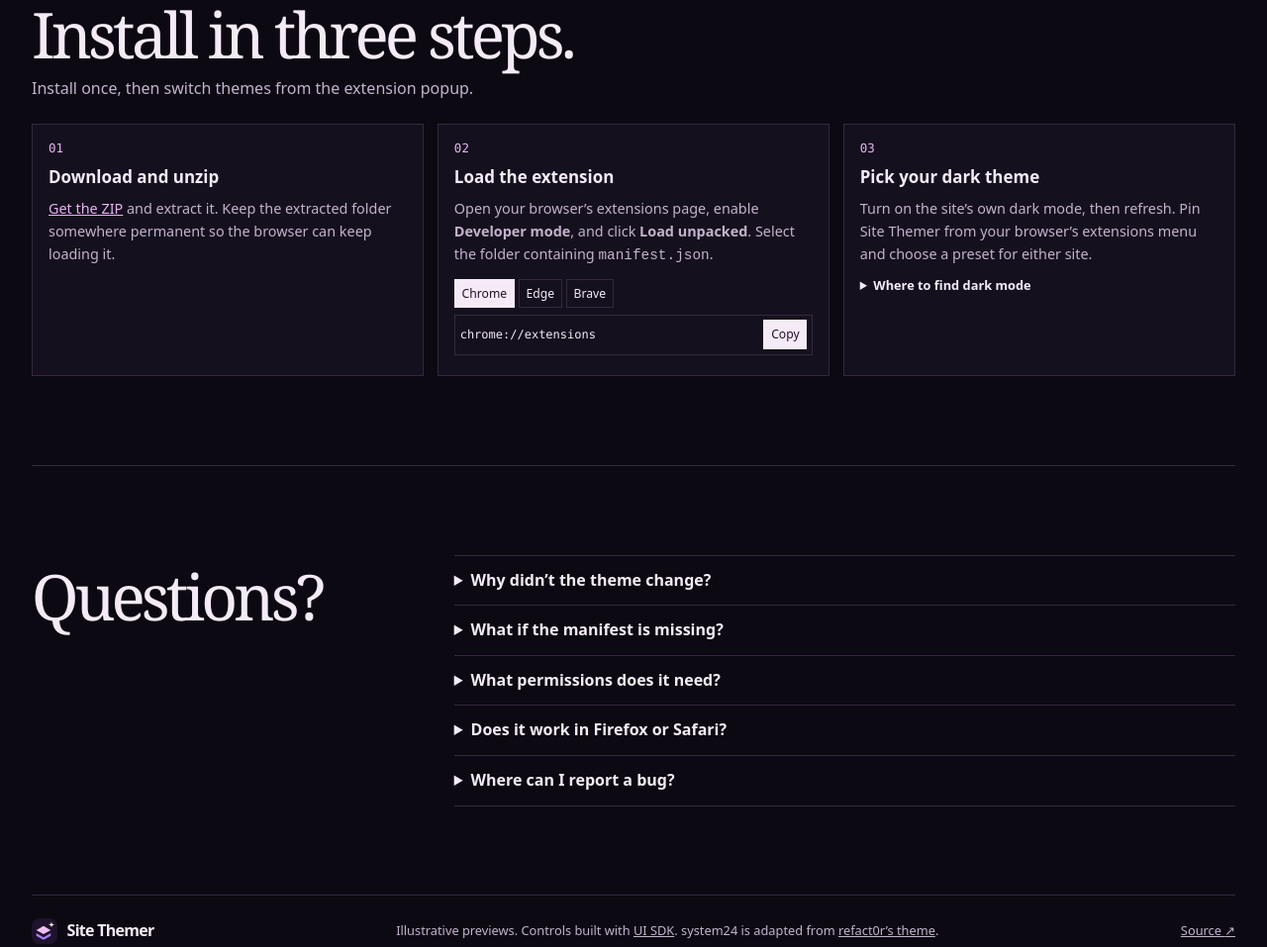
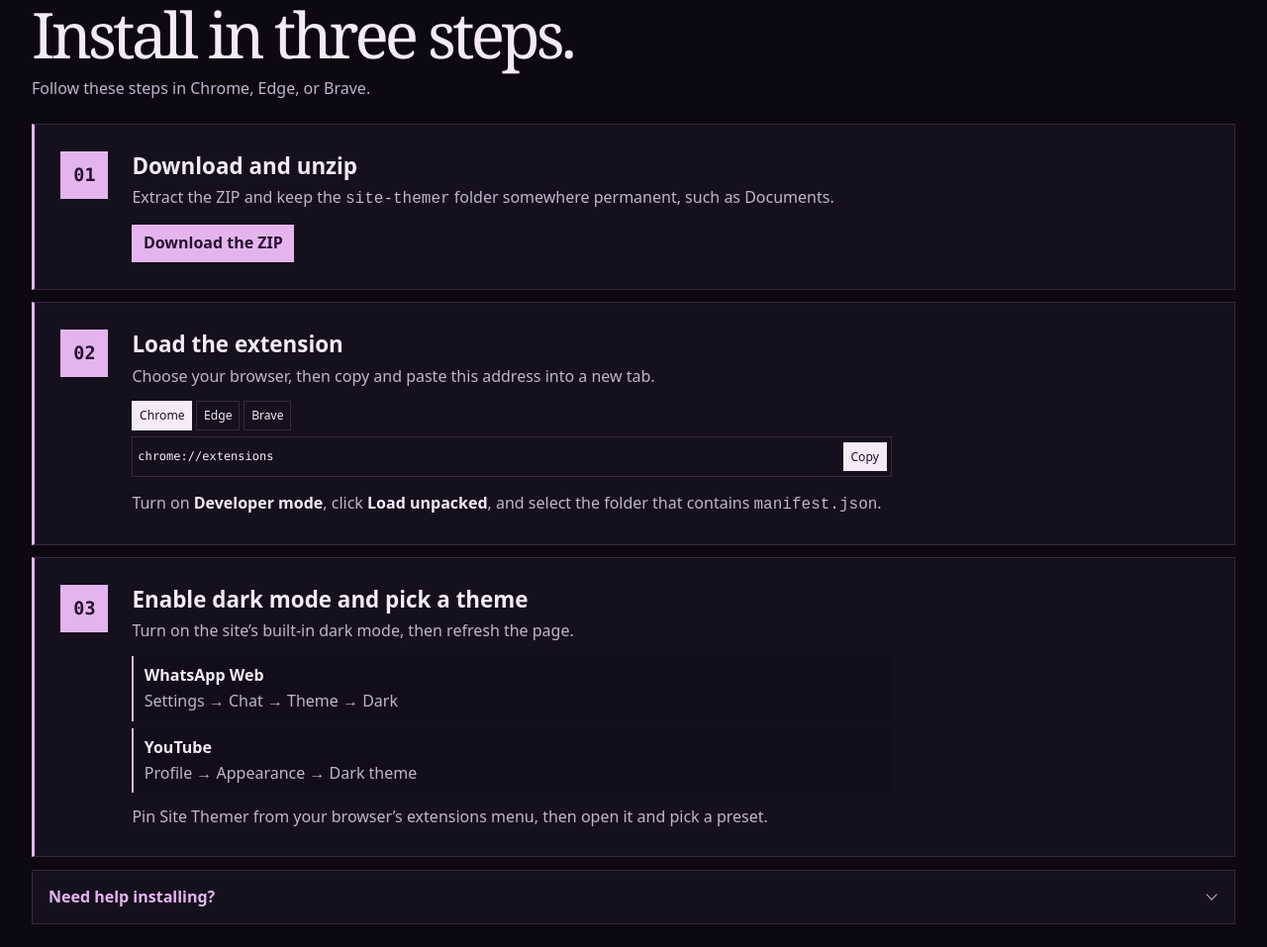
Before and after one commit to SC136/site-themer, a browser extension: page docs/index.html in a window 1280 px wide. Shown: the part 970-1927 px from the top of the page at 99% size. Drawn offline with Linux system fonts and the light colour scheme.

Commit message:
Improve install instructions and add help form

```diff
--- a/docs/index.html
+++ b/docs/index.html
@@ -36,7 +36,7 @@
       <a href="#faq">FAQ</a>
     </nav>
     <div class="header-tools">
-      <a class="header-action" href="https://github.com/SC136/site-themer">GitHub <span aria-hidden="true">↗</span></a>
+      <a class="header-action" href="https://github.com/SC136/site-themer">GitHub <svg class="action-icon" viewBox="0 0 24 24" aria-hidden="true"><path d="M13 5h6v6m0-6-9 9m8-1v6H5V6h6"/></svg></a>
       <button class="appearance" id="theme" type="button" aria-label="Dark page appearance" aria-pressed="true">◐</button>
     </div>
   </header>
@@ -51,8 +51,8 @@
           </div>
           <div class="hero-download">
             <div class="actions">
-              <a class="button primary" href="downloads/site-themer.zip" download>Download extension <span aria-hidden="true">↓</span></a>
-              <a class="button text-button" href="#install">How to install <span aria-hidden="true">↘</span></a>
+              <a class="button primary" href="downloads/site-themer.zip" download>Download extension <svg class="action-icon" viewBox="0 0 24 24" aria-hidden="true"><path d="M12 4v11m-4-4 4 4 4-4M5 16v4h14v-4"/></svg></a>
+              <a class="button text-button" href="#install">How to install <svg class="action-icon" viewBox="0 0 24 24" aria-hidden="true"><path d="m6 9 6 6 6-6"/></svg></a>
             </div>
             <p class="compatibility">Chrome · Edge · Brave <span>v1.5.0</span></p>
           </div>
@@ -126,27 +126,48 @@
     <section class="wrap install" id="install">
       <div class="section-heading">
         <h2>Install in three steps.</h2>
-        <p>Install once, then switch themes from the extension popup.</p>
+        <p>Follow these steps in Chrome, Edge, or Brave.</p>
       </div>
       <p class="status" id="started" role="status" hidden>Download started. Unzip the file, then follow the steps below.</p>
-      <ol class="steps">
+      <ol class="steps" role="list">
         <li>
-          <h3>Download and unzip</h3>
-          <p><a href="downloads/site-themer.zip" download>Get the ZIP</a> and extract it. Keep the extracted folder somewhere permanent so the browser can keep loading it.</p>
+          <div class="step-body">
+            <h3>Download and unzip</h3>
+            <p>Extract the ZIP and keep the <code>site-themer</code> folder somewhere permanent, such as Documents.</p>
+            <a class="install-download" href="downloads/site-themer.zip" download>Download the ZIP</a>
+          </div>
         </li>
         <li>
-          <h3>Load the extension</h3>
-          <p>Open your browser’s extensions page, enable <strong>Developer mode</strong>, and click <strong>Load unpacked</strong>. Select the folder containing <code>manifest.json</code>.</p>
-          <div class="browser-picker" id="browsers" role="group" aria-label="Choose your browser"></div>
-          <div class="address"><code id="ext-url">chrome://extensions</code><button type="button" id="copy-url">Copy</button></div>
-          <p class="address-status" id="copy-status" role="status"></p>
+          <div class="step-body">
+            <h3>Load the extension</h3>
+            <p>Choose your browser, then copy and paste this address into a new tab.</p>
+            <div class="browser-picker" id="browsers" role="group" aria-label="Choose your browser"></div>
+            <div class="address"><code id="ext-url">chrome://extensions</code><button type="button" id="copy-url">Copy</button></div>
+            <p class="address-status" id="copy-status" role="status"></p>
+            <p class="step-next">Turn on <strong>Developer mode</strong>, click <strong>Load unpacked</strong>, and select the folder that contains <code>manifest.json</code>.</p>
+          </div>
         </li>
         <li>
-          <h3>Pick your dark theme</h3>
-          <p>Turn on the site’s own dark mode, then refresh. Pin Site Themer from your browser’s extensions menu and choose a preset for either site.</p>
-          <details><summary>Where to find dark mode</summary><p><strong>WhatsApp Web</strong> · Settings → Chat → Theme → Dark<br><strong>YouTube</strong> · Profile → Appearance → Dark theme</p></details>
+          <div class="step-body">
+            <h3>Enable dark mode and pick a theme</h3>
+            <p>Turn on the site’s built-in dark mode, then refresh the page.</p>
+            <dl class="dark-mode-paths">
+              <div><dt>WhatsApp Web</dt><dd>Settings → Chat → Theme → Dark</dd></div>
+              <div><dt>YouTube</dt><dd>Profile → Appearance → Dark theme</dd></div>
+            </dl>
+            <p>Pin Site Themer from your browser’s extensions menu, then open it and pick a preset.</p>
+          </div>
         </li>
       </ol>
+      <details class="install-help">
+        <summary>Need help installing?</summary>
+        <form id="install-help-form" action="https://chatgpt.com/" method="get" target="_blank" rel="noopener noreferrer">
+          <label for="install-question">What went wrong?</label>
+          <textarea id="install-question" name="q" rows="3" maxlength="1200" required aria-describedby="install-help-note" placeholder="Which browser are you using? Which step or error are you stuck on?"></textarea>
+          <p id="install-help-note">Sends your question to an AI assistant in a new tab. Leave out personal details.</p>
+          <button class="button primary" type="submit">Send question</button>
+        </form>
+      </details>
     </section>
 
     <section class="wrap faq" id="faq">
@@ -164,7 +185,7 @@
   <footer class="site-footer wrap">
     <a class="wordmark" href="#"><img src="favicon.svg" width="26" height="26" alt="">Site Themer</a>
     <p>Illustrative previews. Controls built with <a href="https://ui-sdk.dev/docs">UI SDK</a>. system24 is adapted from <a href="https://github.com/refact0r/system24">refact0r’s theme</a>.</p>
-    <a href="https://github.com/SC136/site-themer">Source <span aria-hidden="true">↗</span></a>
+    <a href="https://github.com/SC136/site-themer">Source <svg class="action-icon" viewBox="0 0 24 24" aria-hidden="true"><path d="M13 5h6v6m0-6-9 9m8-1v6H5V6h6"/></svg></a>
     <p class="footer-credit">
       <span id="credit-prefix">Orchestrated by</span>
       <a class="credit-signature" href="https://sc.is-a.dev/">SC</a><span id="credit-middle"> &amp; his</span>
--- a/docs/script.js
+++ b/docs/script.js
@@ -78,6 +78,12 @@ document.getElementById("copy-url").onclick = async () => {
   }
 };
 
+// Add install context to the question without changing the text in the form.
+document.getElementById("install-help-form").addEventListener("formdata", ({ formData }) => {
+  const question = formData.get("q").trim();
+  formData.set("q", "Help me install Site Themer, an unpacked browser extension for Chrome, Edge, and Brave. My question: " + question);
+});
+
 // Show setup after the hero download starts.
 for (const link of document.querySelectorAll("a[download]")) {
   link.addEventListener("click", () => {
--- a/docs/style.css
+++ b/docs/style.css
@@ -67,6 +67,7 @@ h1 { color: var(--accent); font-size: clamp(3rem,7vw,6.3rem); line-height: .98;
 .lead { max-width: 29rem; color: var(--muted); font-size: clamp(1rem, 1.6vw, 1.18rem); }
 .actions { display: flex; align-items: center; flex-wrap: wrap; gap: .5rem .35rem; }
 .button { display: inline-flex; align-items: center; gap: .8rem; padding: .72rem .85rem; font-size: .9rem; font-weight: 700; text-decoration: none; }
+.action-icon { width: 1.15em; height: 1.15em; flex: none; vertical-align: -.2em; fill: none; stroke: currentColor; stroke-width: 1.75; stroke-linecap: round; stroke-linejoin: round; }
 .primary { color: var(--selected-ink); background: var(--selected); }
 .primary:hover { filter: brightness(.9); }
 .text-button:hover { color: var(--accent); }
@@ -137,12 +138,49 @@ h1 { color: var(--accent); font-size: clamp(3rem,7vw,6.3rem); line-height: .98;
 .install, .faq { padding-block: clamp(3rem, 7vw, 6rem); }
 .section-heading h2 { font-size: clamp(2.7rem,5vw,4.75rem); line-height: 1; margin-block: .65rem; }
 .section-heading > p, .steps p, .faq-list p { color: var(--muted); }
-.steps { display: grid; grid-template-columns: repeat(3,minmax(0,1fr)); gap: .85rem; margin: 1.4rem 0 0; padding: 0; list-style: none; counter-reset: steps; }
-.steps li { counter-increment: steps; background: var(--card); border: 1px solid var(--line); padding: 1rem; }
-.steps li::before { content: "0" counter(steps); display: block; margin-bottom: .5rem; font: .78rem var(--mono); color: var(--accent); }
-.steps h3 { font-size: 1.06rem; margin-bottom: .4rem; }
-.steps p, .faq-list p { font-size: .9rem; }
+.steps { display: grid; gap: .8rem; margin: 1.4rem 0 0; padding: 0; list-style: none; counter-reset: steps; }
+.steps li {
+  display: grid;
+  grid-template-columns: auto minmax(0,1fr);
+  align-items: start;
+  gap: clamp(.75rem,2.4vw,1.5rem);
+  counter-increment: steps;
+  background: var(--card);
+  border: 1px solid var(--line);
+  border-inline-start: 3px solid var(--accent);
+  padding: clamp(.85rem,2.6vw,1.65rem);
+}
+.steps li::before {
+  content: counter(steps, decimal-leading-zero);
+  display: grid;
+  place-items: center;
+  width: clamp(2rem,5vw,3rem);
+  aspect-ratio: 1;
+  background: var(--selected);
+  color: var(--selected-ink);
+  font: 700 clamp(.85rem,2vw,1.15rem) var(--mono);
+}
+.step-body { max-width: 48rem; }
+.steps h3 { font-size: clamp(1.1rem,2.2vw,1.4rem); line-height: 1.3; margin-bottom: .35rem; }
+.steps p { font-size: 1rem; }
+.steps strong { color: var(--ink); }
+.faq-list p { font-size: .9rem; }
 .steps a, .faq-list a { color: var(--accent); }
+.steps .install-download {
+  display: inline-block;
+  margin-top: .75rem;
+  padding: .4rem .72rem;
+  background: var(--selected);
+  color: var(--selected-ink);
+  font-weight: 700;
+  text-decoration: none;
+}
+.install-download:hover { filter: brightness(.9); }
+.step-next { margin-top: .85rem; }
+.dark-mode-paths { display: grid; gap: .45rem; margin: .75rem 0; }
+.dark-mode-paths > div { padding: .45rem .65rem; border-inline-start: 2px solid var(--accent); background: var(--band); }
+.dark-mode-paths dt { font-weight: 700; }
+.dark-mode-paths dd { margin: 0; color: var(--muted); }
 .browser-picker { display: flex; flex-wrap: wrap; gap: .25rem; margin-top: .75rem; }
 .browser-picker button, .address button { border: 1px solid var(--line); background: transparent; color: var(--ink); padding: .25rem .42rem; font-size: .76rem; }
 .browser-picker button[aria-pressed="true"], .address button { background: var(--ink); color: var(--button-fg); border-color: var(--ink); }
@@ -150,9 +188,34 @@ h1 { color: var(--accent); font-size: clamp(3rem,7vw,6.3rem); line-height: .98;
 .address code { font: .75rem var(--mono); overflow-wrap: anywhere; }
 .steps .address-status { font-size: .76rem; margin-top: .3rem; }
 .status { border-inline-start: 3px solid var(--accent); padding: .45rem .7rem; margin-top: 1rem; color: var(--accent); }
-details summary { cursor: pointer; font-weight: 650; }
-.steps details { margin-top: .65rem; font-size: .8rem; }
-.steps details p { margin-top: .4rem; font-size: .78rem; }
+details summary { display: flex; align-items: center; justify-content: space-between; gap: .75rem; list-style: none; cursor: pointer; font-weight: 650; }
+details summary::-webkit-details-marker { display: none; }
+details summary::after {
+  content: "";
+  width: .45em;
+  height: .45em;
+  flex: none;
+  margin-inline-end: .2em;
+  border: solid var(--muted);
+  border-width: 0 .1em .1em 0;
+  transform: translateY(-.12em) rotate(45deg);
+}
+details[open] > summary::after { transform: translateY(.12em) rotate(225deg); }
+.install-help { margin-top: .8rem; border: 1px solid var(--line); background: var(--card); }
+.install-help summary { padding: .85rem 1rem; color: var(--accent); }
+.install-help form { display: grid; gap: .55rem; padding: 0 1rem 1rem; }
+.install-help label { font-weight: 650; }
+.install-help textarea {
+  width: 100%;
+  padding: .6rem;
+  border: 1px solid var(--line);
+  background: var(--paper);
+  color: var(--ink);
+  font: inherit;
+  resize: vertical;
+}
+.install-help p { color: var(--muted); font-size: .85rem; }
+.install-help button { justify-self: start; border: 0; }
 .faq { display: grid; grid-template-columns: 1fr 2fr; gap: 2rem; border-top: 1px solid var(--line); }
 .faq-list details { padding: .75rem 0; border-bottom: 1px solid var(--line); }
 .faq-list details:first-child { border-top: 1px solid var(--line); }
@@ -186,7 +249,7 @@ details summary { cursor: pointer; font-weight: 650; }
   .site-header { min-height: 4.2rem; }
   .site-header nav { gap: .65rem; font-size: .8rem; }
   .header-action { display: none; }
-  .benefit-list, .steps, .faq { grid-template-columns: minmax(0,1fr); gap: .6rem; }
+  .benefit-list, .faq { grid-template-columns: minmax(0,1fr); gap: .6rem; }
   .benefit-list > div { padding: .65rem 0; border: 0 !important; }
   .benefit-list > div + div { border-top: 1px solid var(--line) !important; }
   .faq { gap: 1rem; }
```
